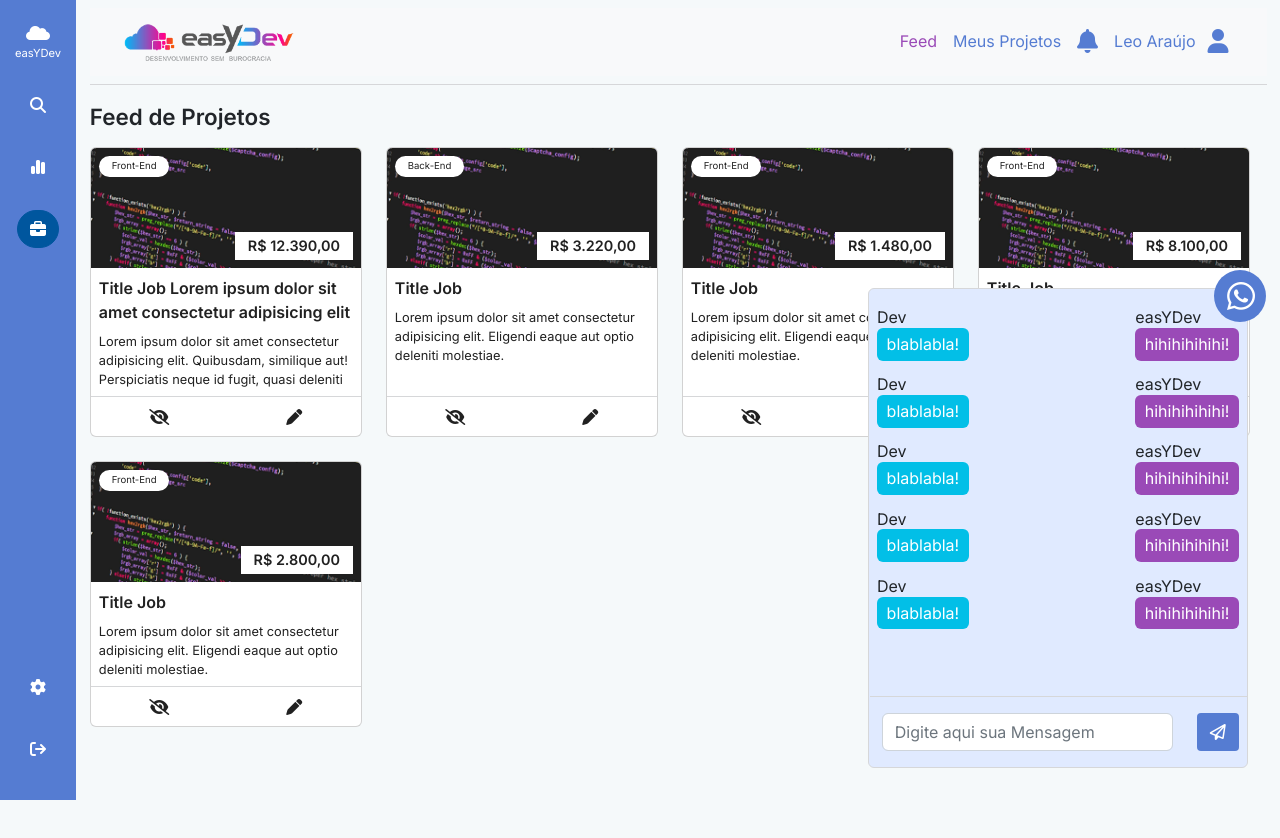
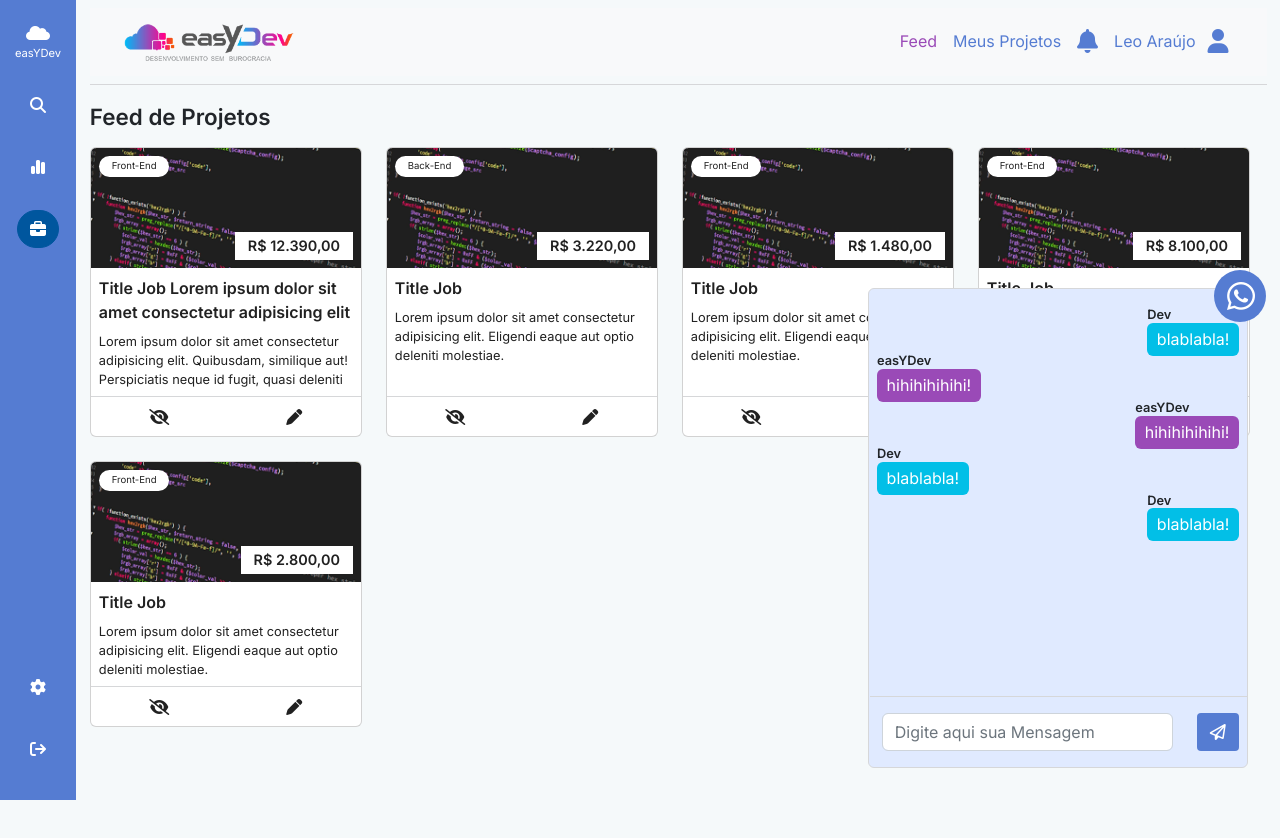
Before and after one commit to leosaraujos/easydev, a website: page feed-projects.html in a window 1280 px wide. Drawn offline with Linux system fonts and the light colour scheme.

Commit message:
Ajuste chat

```diff
--- a/css/style.scss
+++ b/css/style.scss
@@ -1218,15 +1218,21 @@ body {
             color: $white;
         }
         .conversation {
+            display: flex;
+            flex-direction: column;
+            align-items: flex-start;
+            max-width: 50vw;
             .line {
-                display: flex;
-                justify-content: space-between;
-                margin-bottom: 1.0rem;
+                &:nth-child(odd) {
+                    align-self: flex-end;
+                }
                 .talkUser {
                     &:before {
                         content: "Dev";
                         display: block;
-                        margin-bottom: 0.2rem
+                        margin-bottom: 0.2rem;
+                        font-size: 0.8rem;
+                        font-weight: $bol;
                     }
                     span {
                         background: $blue-1;
@@ -1236,7 +1242,9 @@ body {
                     &:before {
                         content: "easYDev";
                         display: block;
-                        margin-bottom: 0.2rem
+                        margin-bottom: 0.2rem;
+                        font-size: 0.8rem;
+                        font-weight: $bol;
                     }
                     span {
                         background: $purple;
--- a/feed-projects.html
+++ b/feed-projects.html
@@ -272,6 +272,13 @@
                                         <div class="talkUser">
                                             <span>blablabla!</span>
                                         </div>
+                                    </div>
+                                    <div class="line">
+                                        <div class="talkEasy">
+                                            <span>hihihihihihi!</span>
+                                        </div>
+                                    </div>
+                                    <div class="line">
                                         <div class="talkEasy">
                                             <span>hihihihihihi!</span>
                                         </div>
@@ -280,32 +287,10 @@
                                         <div class="talkUser">
                                             <span>blablabla!</span>
                                         </div>
-                                        <div class="talkEasy">
-                                            <span>hihihihihihi!</span>
-                                        </div>
                                     </div>
                                     <div class="line">
                                         <div class="talkUser">
                                             <span>blablabla!</span>
-                                        </div>
-                                        <div class="talkEasy">
-                                            <span>hihihihihihi!</span>
-                                        </div>
-                                    </div>
-                                    <div class="line">
-                                        <div class="talkUser">
-                                            <span>blablabla!</span>
-                                        </div>
-                                        <div class="talkEasy">
-                                            <span>hihihihihihi!</span>
-                                        </div>
-                                    </div>
-                                    <div class="line">
-                                        <div class="talkUser">
-                                            <span>blablabla!</span>
-                                        </div>
-                                        <div class="talkEasy">
-                                            <span>hihihihihihi!</span>
                                         </div>
                                     </div>
                                 </div>
```
Also changed, not shown: css/scss/style.css, css/style.css, 1 other file.
